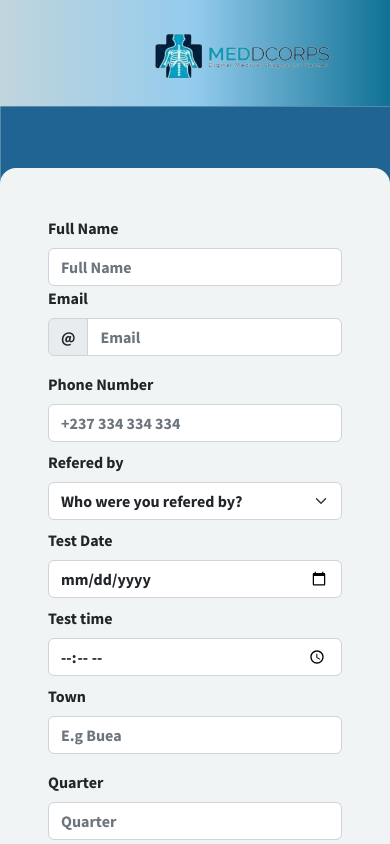
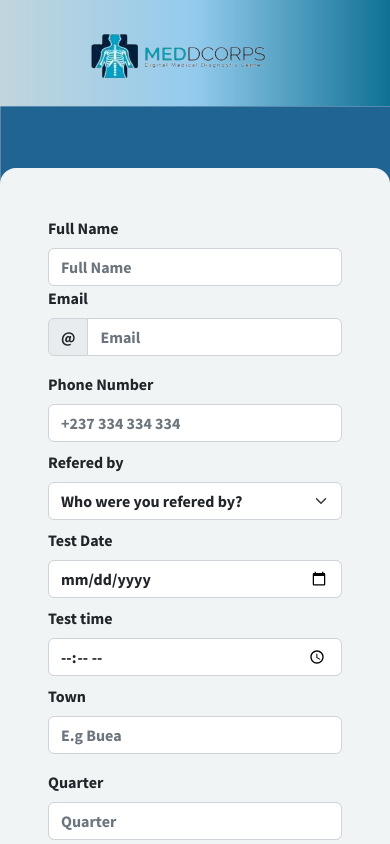
Before and after one commit to Bessonglawrence/MediCorp, a React (Create React App) app: page / in a window 390 px wide. Shown: the top 844 px of the page. Built offline with nearby package versions, Linux system fonts and the light colour scheme.

Commit message:
Centralising logo in mobile view

```diff
--- a/src/App.css
+++ b/src/App.css
@@ -114,7 +114,7 @@
 img{
   height: 80px;
   width:  200px;
-  margin-left: 9rem;
+  margin-left: 5rem;
 }
 
 /* Footer Image */
```
